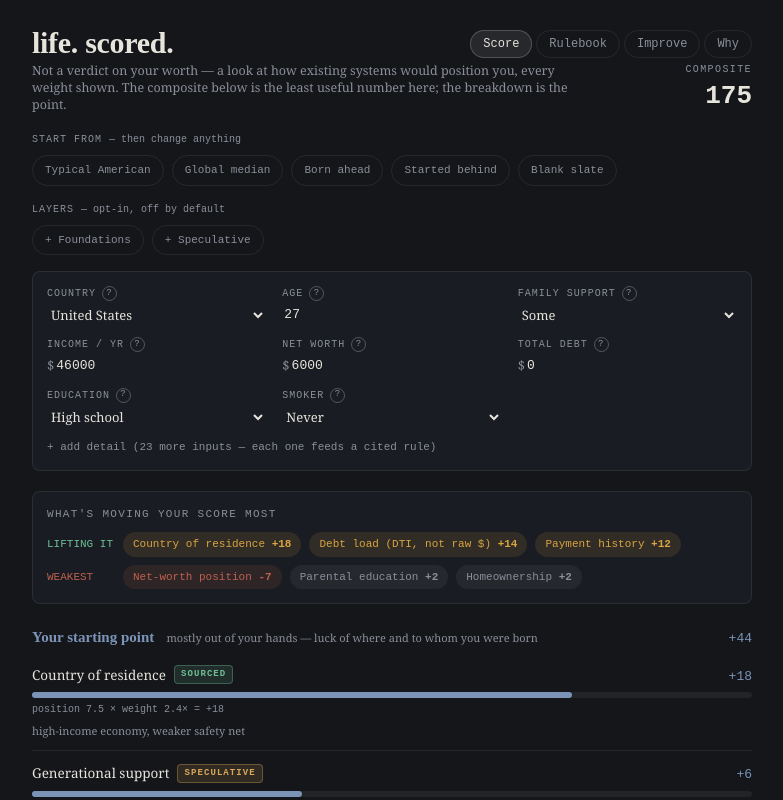
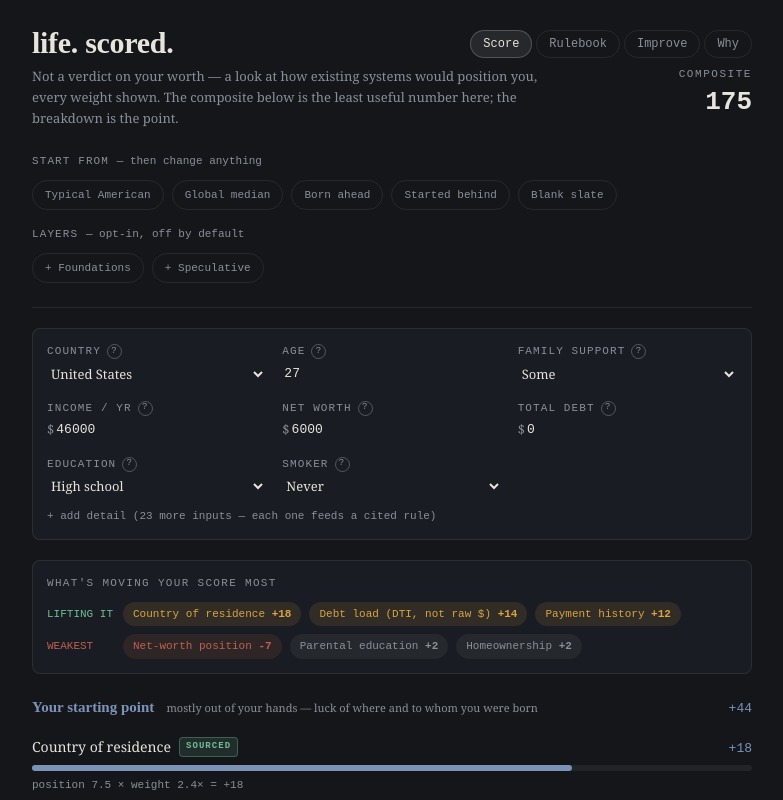
Before and after one commit to royashbrook/lifescored, a SvelteKit app: page / in a window 1280 px wide. Shown: the top 800 px of the page, without its empty margins (248-1031 px from the left). Built offline with nearby package versions, Linux system fonts and the light colour scheme.

Commit message:
style: more rhythm in the top stack, bump small text, divider between setup and inputs (#1)

```diff
--- a/src/lib/ui/Field.svelte
+++ b/src/lib/ui/Field.svelte
@@ -6,7 +6,7 @@
 </script>
 
 <label class="flex flex-col gap-1">
-	<span class="flex items-center gap-1.5 text-[10px] tracking-[0.1em] uppercase" style:font-family="var(--font-mono)" style:color="var(--ink-dim)">
+	<span class="flex items-center gap-1.5 text-[11px] tracking-[0.1em] uppercase" style:font-family="var(--font-mono)" style:color="var(--ink-dim)">
 		{label}
 		{#if help}<FieldHelpPopover entry={help} />{/if}
 	</span>
--- a/src/lib/ui/InputsPanel.svelte
+++ b/src/lib/ui/InputsPanel.svelte
@@ -39,7 +39,7 @@
 </script>
 
 <div class="mb-5 rounded-lg p-3.5" style:background="var(--panel)" style:border="1px solid var(--line)">
-	<div class="grid grid-cols-2 gap-x-4 gap-y-3 sm:grid-cols-3">
+	<div class="grid grid-cols-2 gap-x-4 gap-y-4 sm:grid-cols-3">
 		<Field label="Country" help={FIELD_HELP.country}><SelectInput bind:value={f.country.value} opts={countryOpts} /></Field>
 		<Field label="Age" help={FIELD_HELP.age}><NumInput bind:value={f.age.value} step={1} prefix="" /></Field>
 		<Field label="Family support" help={FIELD_HELP.familySupport}><SelectInput bind:value={f.familySupport.value} opts={[[0, 'None'], [1, 'Some'], [2, 'Substantial']]} /></Field>
--- a/src/lib/ui/PackBar.svelte
+++ b/src/lib/ui/PackBar.svelte
@@ -5,7 +5,7 @@
 </script>
 
 <div class="mb-4">
-	<div class="mb-2 text-[10px] tracking-[0.1em] uppercase" style:font-family="var(--font-mono)" style:color="var(--ink-dim)">
+	<div class="mb-2.5 text-[11px] tracking-[0.1em] uppercase" style:font-family="var(--font-mono)" style:color="var(--ink-dim)">
 		Layers <span class="lowercase tracking-normal">— opt-in, off by default</span>
 	</div>
 	<div class="flex flex-wrap gap-2">
--- a/src/lib/ui/PresetBar.svelte
+++ b/src/lib/ui/PresetBar.svelte
@@ -8,7 +8,7 @@
 </script>
 
 <div class="mb-4">
-	<div class="mb-2 text-[10px] tracking-[0.1em] uppercase" style:font-family="var(--font-mono)" style:color="var(--ink-dim)">
+	<div class="mb-2.5 text-[11px] tracking-[0.1em] uppercase" style:font-family="var(--font-mono)" style:color="var(--ink-dim)">
 		Start from <span class="lowercase tracking-normal">— then change anything</span>
 	</div>
 	<div class="flex flex-wrap gap-2">
--- a/src/lib/ui/ScoreRow.svelte
+++ b/src/lib/ui/ScoreRow.svelte
@@ -6,10 +6,10 @@
 	let { row, accent }: { row: RuleScore; accent: string } = $props();
 </script>
 
-<div class="border-b py-3" style:border-color="var(--line)" style:opacity={row.enabled ? 1 : 0.4}>
+<div class="border-b py-3.5" style:border-color="var(--line)" style:opacity={row.enabled ? 1 : 0.4}>
 	<div class="mb-1.5 flex items-baseline justify-between gap-3">
 		<div class="flex min-w-0 items-center gap-2">
-			<span class="text-[13.5px]" style:color="var(--ink)">{row.label}</span>
+			<span class="text-[14px]" style:color="var(--ink)">{row.label}</span>
 			<Tag kind={row.evidence} />
 			{#if !row.enabled}
 				<span class="text-[9px]" style:font-family="var(--font-mono)" style:color="var(--ink-dim)">EXCLUDED BY YOU</span>
@@ -20,11 +20,11 @@
 		</span>
 	</div>
 	<Bar value={row.value} max={row.max} {accent} />
-	<div class="mt-1 text-[10px] tabular-nums" style:font-family="var(--font-mono)" style:color="var(--ink-dim)">
+	<div class="mt-1.5 text-[11px] tabular-nums" style:font-family="var(--font-mono)" style:color="var(--ink-dim)">
 		position {(row.position * 10).toFixed(1)} × weight {(row.max / BASELINE_WEIGHT).toFixed(1)}× = {row.value >= 0 ? '+' : ''}{row.value.toLocaleString('en-US')}
 		{#if row.max > 0 && Math.abs(row.value) > row.max}
 			<span style:color="var(--moves)">· ×{(Math.abs(row.value) / row.max).toFixed(1)} over scale</span>
 		{/if}
 	</div>
-	<div class="mt-1.5 text-[11px] leading-snug" style:color="var(--ink-dim)">{row.description}</div>
+	<div class="mt-2 text-[12px] leading-normal" style:color="var(--ink-dim)">{row.description}</div>
 </div>
--- a/src/routes/+page.svelte
+++ b/src/routes/+page.svelte
@@ -43,13 +43,13 @@
 	<title>life. scored. {result.composite.toLocaleString('en-US')}</title>
 </svelte:head>
 
-<div class="mt-1 mb-4 flex items-start justify-between gap-4">
-	<p class="max-w-[540px] text-[12.5px] leading-snug" style:color="var(--ink-dim)">
+<div class="mt-2 mb-6 flex items-start justify-between gap-5">
+	<p class="max-w-[540px] text-[13px] leading-relaxed" style:color="var(--ink-dim)">
 		Not a verdict on your worth — a look at how existing systems would position you, every weight shown.
 		The composite below is the least useful number here; the breakdown is the point.
 	</p>
 	<div class="text-right">
-		<div class="text-[10px] tracking-[0.14em]" style:font-family="var(--font-mono)" style:color="var(--ink-dim)">COMPOSITE</div>
+		<div class="text-[11px] tracking-[0.14em]" style:font-family="var(--font-mono)" style:color="var(--ink-dim)">COMPOSITE</div>
 		<div data-testid="composite" class="text-[26px] font-bold tabular-nums" style:font-family="var(--font-mono)">{result.composite.toLocaleString('en-US')}</div>
 	</div>
 </div>
@@ -57,6 +57,8 @@
 <PresetBar {profile} />
 
 <PackBar {profile} />
+
+<div class="mt-6 mb-5 border-t" style:border-color="var(--line)"></div>
 
 <InputsPanel {profile} />
 
```
